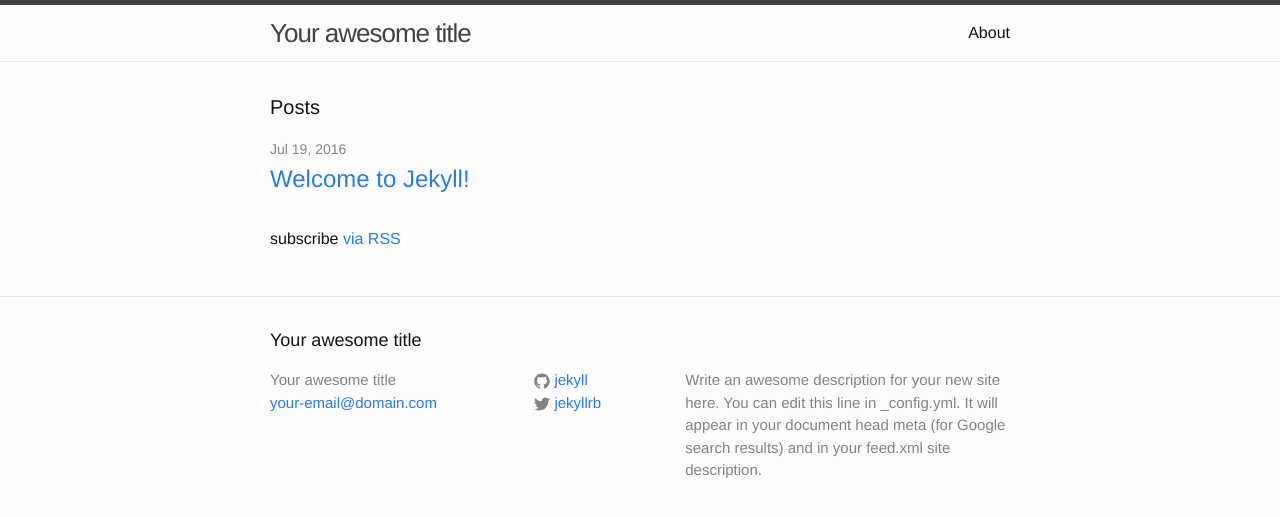
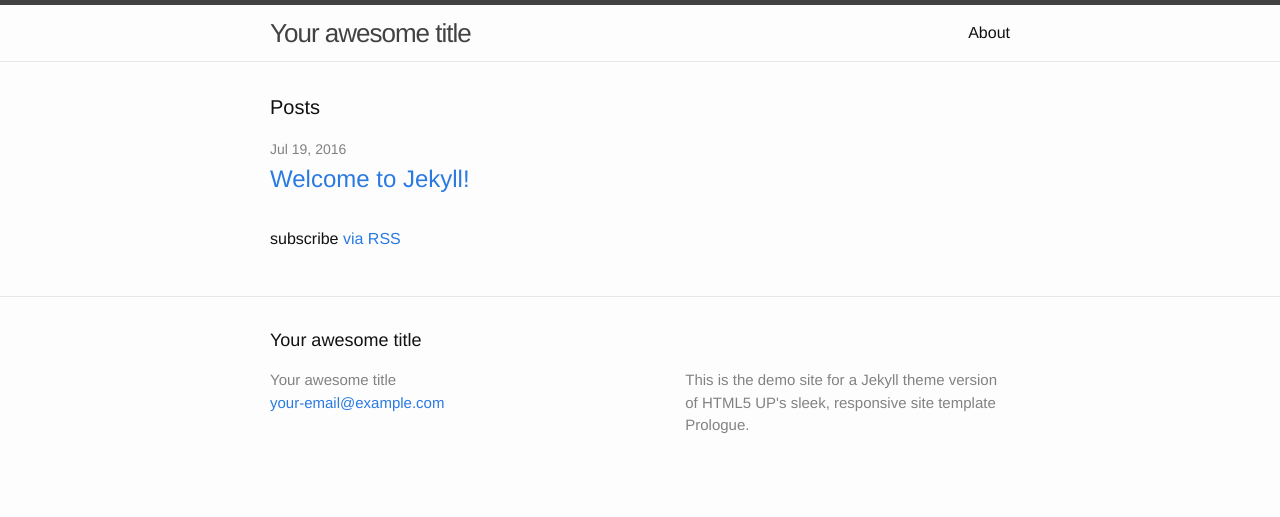
Before and after one commit to ksu3101/ksu3101.github.io, a Jekyll site: the page built from index.html, in a window 1280 px wide. Shown: the top 517 px of the page. Built offline with Jekyll 4.4.1, drawn with Linux system fonts in a browser that asks for light colours; part of the change alters nothing that is shown.

Commit message:
Update _config.yml

```diff
--- a/_config.yml
+++ b/_config.yml
@@ -1,21 +1,64 @@
+# Developer's Note: This is a sample _config.yml file offered with
+# jekyll-theme-prologue for your convenience. To use it, move it to your
+# project's root directory. Please note that the following lines are
+# NECESSARY for Prologue to work correctly:
+#
+# theme: jekyll-theme-prologue
+# collections: [sections]
+#
+# They activate the theme and tell Jekyll to find your homepage content
+# in /_sections. Note where "sections" starts with an underscore
+# and where it doesn't. The social settings will make links to
+# Twitter, etc., but only if you give the URL.
+#
+# Also, be sure to customize url and baseurl for your site.
+#
+# ---------------------------------------------------------------
+#
 # Welcome to Jekyll!
 #
 # This config file is meant for settings that affect your whole blog, values
-# which you are expected to set up once and rarely need to edit after that.
+# which you are expected to set up once and rarely edit after that. If you find
+# yourself editing this file very often, consider using Jekyll's data files
+# feature for the data you need to update frequently.
+#
 # For technical reasons, this file is *NOT* reloaded automatically when you use
-# 'jekyll serve'. If you change this file, please restart the server process.
+# 'bundle exec jekyll serve'. If you change this file, please restart the server process.
 
 # Site settings
+# These are used to personalize your new site. If you look in the HTML files,
+# you will see them accessed via {{ site.title }}, {{ site.email }}, and so on.
+# You can create any custom variable you would like, and they will be accessible
+# in the templates via {{ site.myvariable }}.
 title: Your awesome title
-email: your-email@domain.com
-description: > # this means to ignore newlines until "baseurl:"
-  Write an awesome description for your new site here. You can edit this
-  line in _config.yml. It will appear in your document head meta (for
-  Google search results) and in your feed.xml site description.
-baseurl: "" # the subpath of your site, e.g. /blog
-url: "http://yourdomain.com" # the base hostname & protocol for your site
-twitter_username: jekyllrb
-github_username:  jekyll
+subtitle: Your awesome subtitle
+description: >- # this means to ignore newlines until "baseurl:"
+  This is the demo site for a Jekyll theme version of
+  HTML5 UP's sleek, responsive site template Prologue.
+author: Your Incredible Name
+email: your-email@example.com
+avatar: assets/images/avatar.jpg
 
-# Build settings
-markdown: kramdown
+# You'll want to customize url and baseurl for your own site:
+baseurl: "/jekyll-theme-prologue" # the subpath of your site, e.g. /blog
+url: "" # the base hostname & protocol for your site
+
+# Social settings
+# Make sure to include the full url including protocol, e.g. https://github.com/chrisbobbe
+twitter_url:
+facebook_url:
+googleplus_url:
+instagram_url:
+linkedin_url:
+github_url:
+stackoverflow_url:
+pinterest_url:
+slack_url:
+dribbble_url:
+
+# Google Analytics Tracking ID goes here:
+google_analytics:
+
+# The following settings are NECESSARY for the Prologue theme to run:
+theme: jekyll-theme-prologue
+collections: [sections]
```
